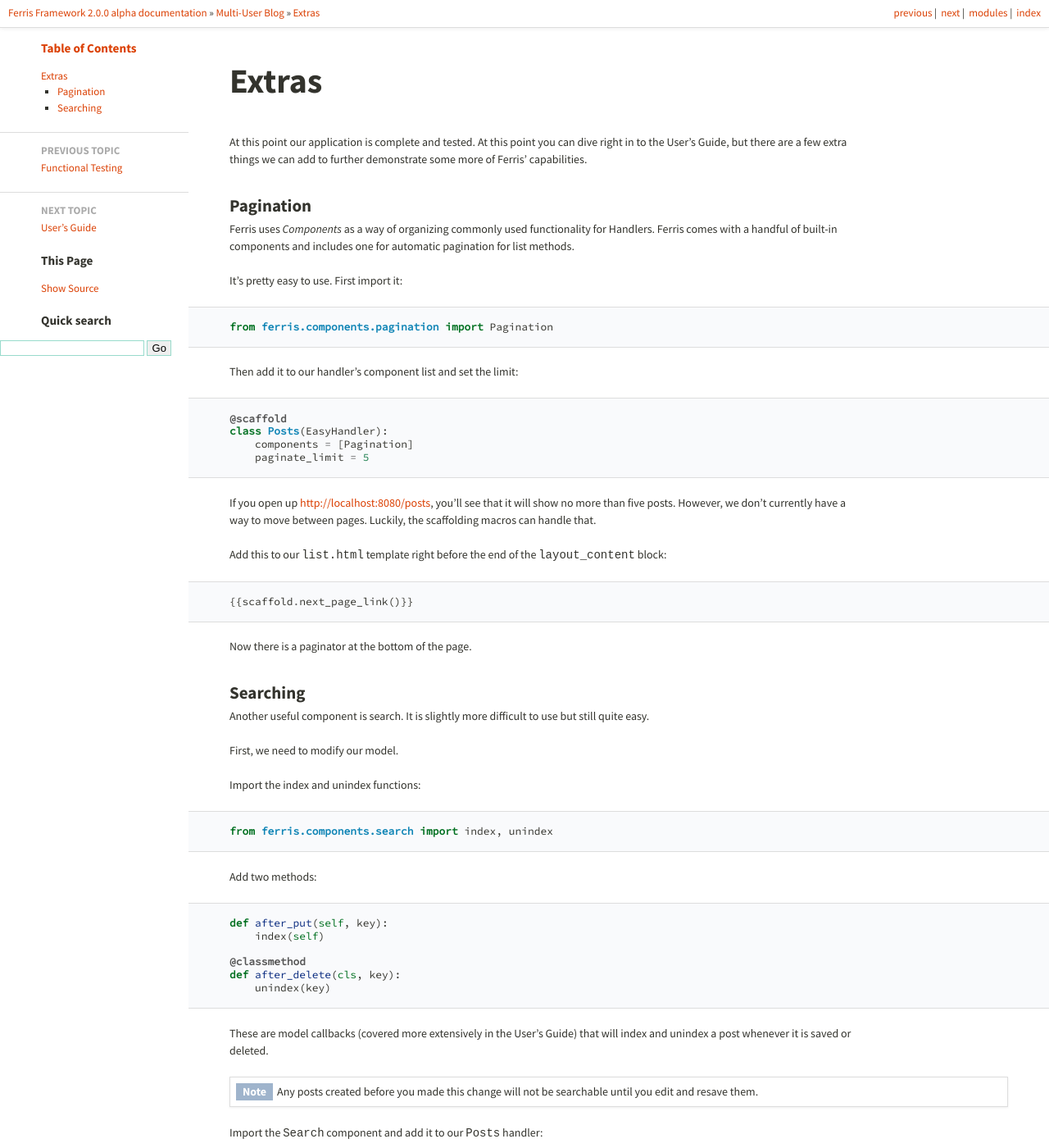
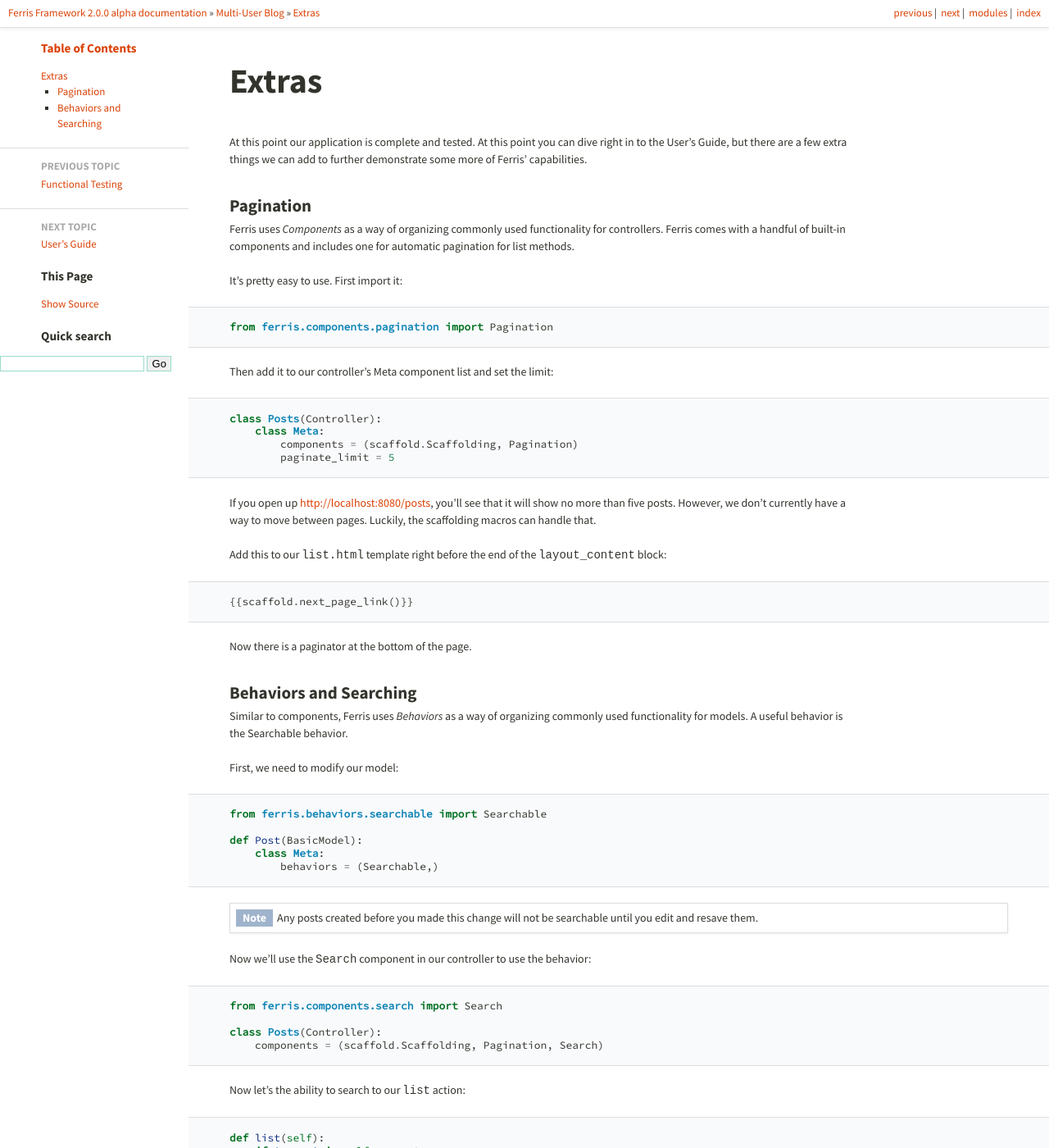
Before and after one commit to yowmamasita/Ferris2, a Sphinx documentation site: the page built from docs/tutorial/7_extras.rst, in a window 1280 px wide and 1400 px high. Shown: the whole window at 82% size. Built offline with Sphinx 7.4.7, drawn with Linux system fonts in a browser that asks for light colours; some of the changed text lies outside the part shown.

Commit message:
Extras section

```diff
--- a/docs/tutorial/4_scaffolding.rst
+++ b/docs/tutorial/4_scaffolding.rst
@@ -26,7 +26,7 @@
     from ferris Controller, scaffold
 
 
-    class Posts(EasyHandler):
+    class Posts(Controller):
         class Meta:
             prefixes = ('admin',)
             components = (scaffold.Scaffolding,)
--- a/docs/tutorial/7_extras.rst
+++ b/docs/tutorial/7_extras.rst
@@ -7,21 +7,20 @@
 Pagination
 ----------
 
-Ferris uses *Components* as a way of organizing commonly used functionality for Handlers. Ferris comes with a handful of built-in components and includes one for automatic pagination for list methods.
+Ferris uses *Components* as a way of organizing commonly used functionality for controllers. Ferris comes with a handful of built-in components and includes one for automatic pagination for list methods.
 
 It's pretty easy to use. First import it::
 
     from ferris.components.pagination import Pagination
 
-Then add it to our handler's component list and set the limit::
+Then add it to our controller's Meta component list and set the limit::
 
-    @scaffold
-    class Posts(EasyHandler):
-        components = [Pagination]
-        paginate_limit = 5
+    class Posts(Controller):
+        class Meta:
+            components = (scaffold.Scaffolding, Pagination)
+            paginate_limit = 5
 
-If you open up http://localhost:8080/posts, you'll see that it will show no more than five posts. However, we don't currently
-have a way to move between pages. Luckily, the scaffolding macros can handle that.
+If you open up http://localhost:8080/posts, you'll see that it will show no more than five posts. However, we don't currently have a way to move between pages. Luckily, the scaffolding macros can handle that.
 
 Add this to our ``list.html`` template right before the end of the ``layout_content`` block::
 
@@ -30,54 +29,51 @@
 Now there is a paginator at the bottom of the page.
 
 
-Searching
----------
+Behaviors and Searching
+-----------------------
 
-Another useful component is search. It is slightly more difficult to use but still quite easy.
+Similar to components, Ferris uses *Behaviors* as a way of organizing commonly used functionality for models. A useful behavior is the Searchable behavior.
 
-First, we need to modify our model.
+First, we need to modify our model::
 
-Import the index and unindex functions::
+    from ferris.behaviors.searchable import Searchable
 
-    from ferris.components.search import index, unindex
-
-Add two methods::
-
-    def after_put(self, key):
-        index(self)
-
-    @classmethod
-    def after_delete(cls, key):
-        unindex(key)
-
-These are model callbacks (covered more extensively in the User's Guide) that will index and unindex a post whenever it is saved or deleted.
+    def Post(BasicModel):
+        class Meta:
+            behaviors = (Searchable,)
 
 .. note::
     Any posts created before you made this change will not be searchable until you edit and resave them.
 
-Import the ``Search`` component and add it to our ``Posts`` handler::
 
-    from ferris.core.easy_handler import EasyHandler, scaffold, route
-    from ferris.components.pagination import Pagination
+Now we'll use the ``Search`` component in our controller to use the behavior::
+
     from ferris.components.search import Search
 
+    class Posts(Controller):
+        components = (scaffold.Scaffolding, Pagination, Search)
 
-    @scaffold
-    class Posts(EasyHandler):
-        components = [Pagination, Search]
 
-Now let's add a new ``search`` action::
+Now let's the ability to search to our ``list`` action::
 
-    def search(self):
-        self.components.search.search()
+    def list(self):
+        if 'query' in self.request.params:
+            self.context['posts'] = self.components.search()
+        elif 'mine' in self.request.params:
+            self.context['posts'] = self.Model.all_posts_by_user()
+        else:
+            self.context['posts'] = self.Model.all_posts()
+
 
 Import the search macros into ``templates/posts/list.html``::
 
     {% import 'macros/search.html' as search with context %}
 
+
 Finally, add these somewhere at the top of the inside of the ``layout_content`` block::
 
-    {{search.search_filter(action='list')}}
+    {{search.search_filter(action='search')}}
     {{search.search_info()}}
 
+
 Now when we visit http://localhost:8080/posts there should be a search box from which we can search through all posts.
```
